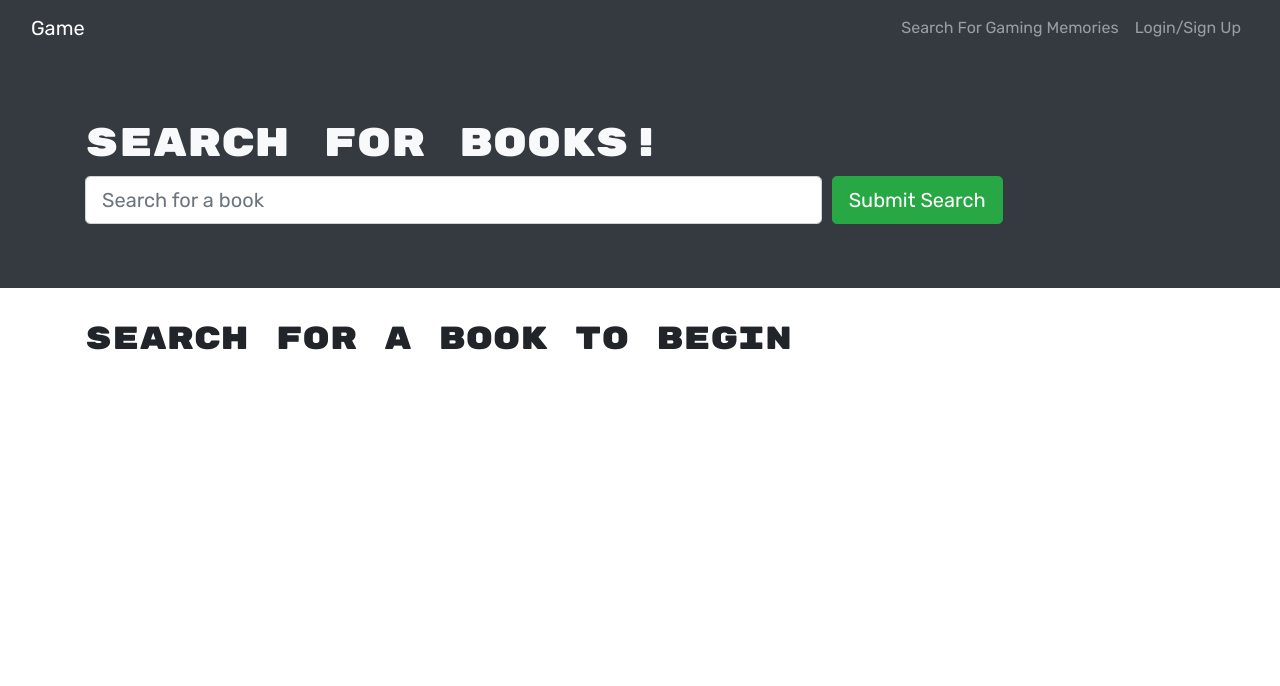
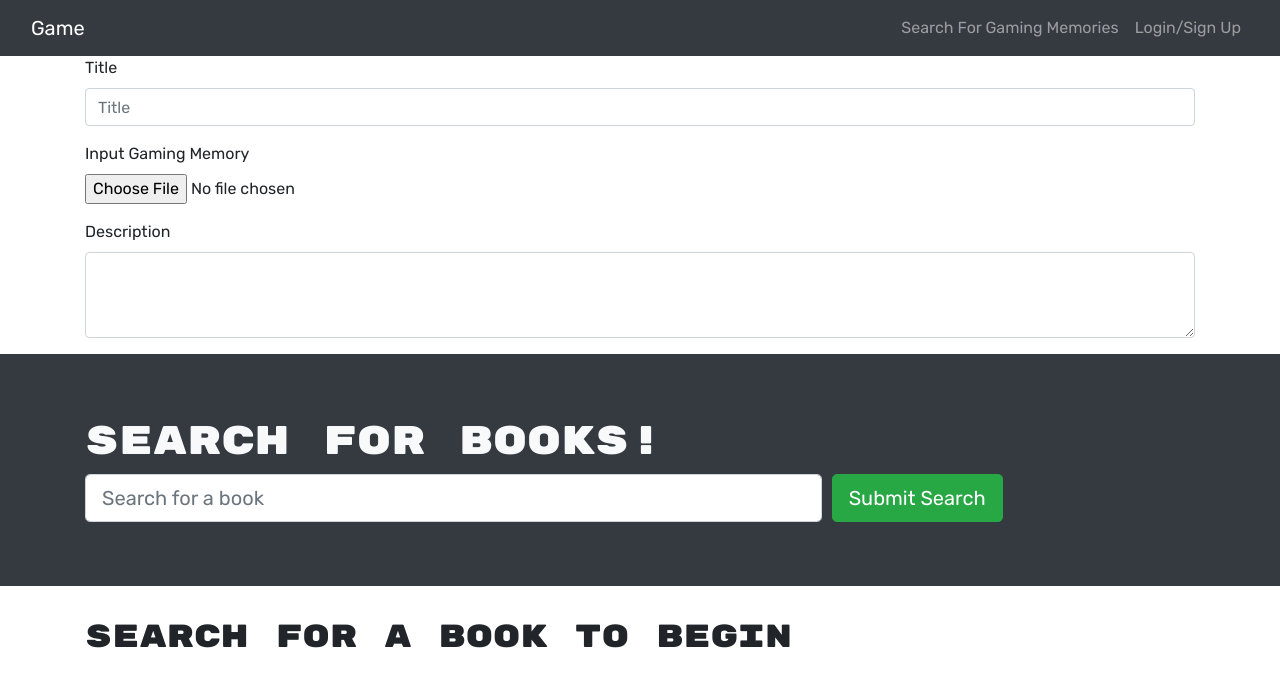
Before and after one commit to Keerbi12/Final-Project, a React (Create React App) app in the folder client/: page / in a window 1280 px wide. Shown: the top 686 px of the page. Built offline with nearby package versions, Linux system fonts and the light colour scheme.

Commit message:
Creating the forms in frontend for creating memories.

```diff
--- a/client/src/App.js
+++ b/client/src/App.js
@@ -6,6 +6,7 @@ import { Cucumber } from './components/Buttonstyled.style'
 import SearchBooks from './pages/SearchBooks';
 import SavedBooks from './pages/SavedBooks';
 import Navbar from './components/Navbar';
+import Form from './components/Form'
 
 const Tomatobtn = styled(Buttonstyled)`
   background-color: tomato;
@@ -29,6 +30,7 @@ function App() {
     <Router>
       <>
         <Navbar />
+        <Form />
         <Switch>
           <Route exact path='/' component={SearchBooks} />
           <Route render={() => <h1 className='display-2'>Wrong Page!</h1>} />
--- /dev/null
+++ b/client/src/components/Form.js
@@ -0,0 +1,25 @@
+import React from 'react';
+import { Container, Form, Group, Label, Control } from 'react-bootstrap';
+
+const Forminput = () => {
+    return (
+        <Container>
+            <Form>
+                <Form.Group className="mb-3" controlId="exampleForm.ControlInput1">
+                    <Form.Label>Title</Form.Label>
+                    <Form.Control type="text" placeholder="Title" />
+                </Form.Group>
+                    <Form.Group controlId="formFile" className="mb-3">
+                    <Form.Label>Input Gaming Memory</Form.Label>
+                    <Form.Control type="file" />
+                </Form.Group>
+                <Form.Group className="mb-3" controlId="exampleForm.ControlTextarea1">
+                    <Form.Label>Description</Form.Label>
+                    <Form.Control as="textarea" rows={3} />
+                </Form.Group>
+            </Form>
+        </Container>
+    )
+}
+
+export default Forminput
```
Also changed, not shown: 2 other files (tests, documents, lock files or other folders).
